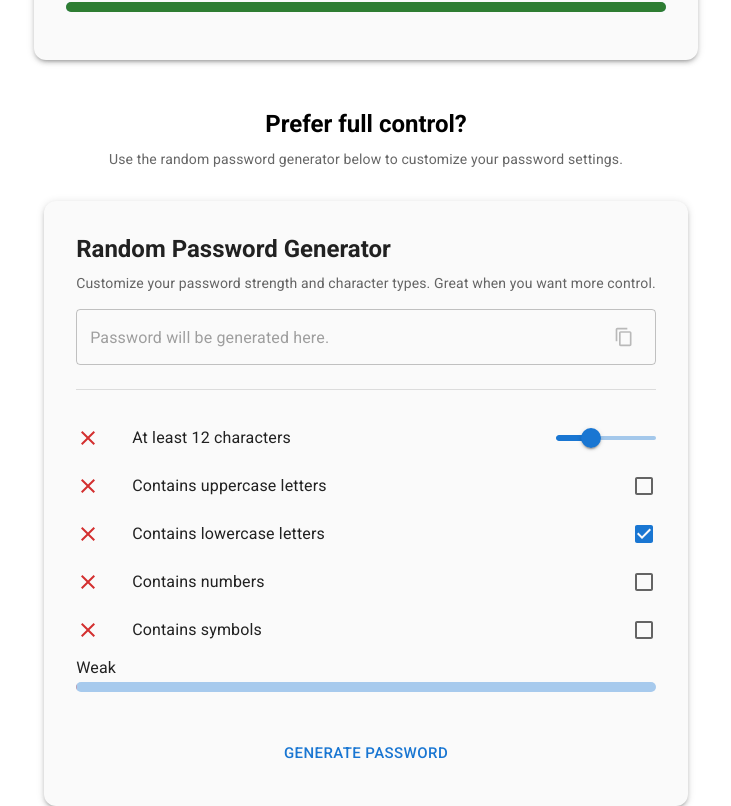
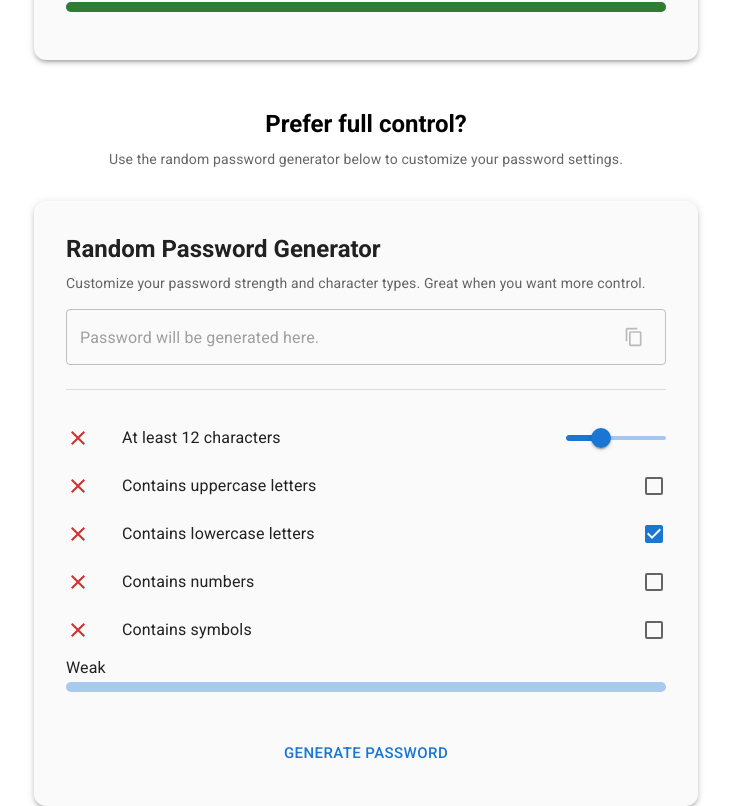
Before and after one commit to bullseye405/password-generator-from-sentence, a React (Create React App) app: page / in a window 1280 px wide. Shown: the part 908-1714 px from the top of the page, without its empty margins (274-1005 px from the left). Built offline with nearby package versions, Linux system fonts and the light colour scheme.

Commit message:
fix card width

```diff
--- a/src/PasswordGeneratorFromSentence.tsx
+++ b/src/PasswordGeneratorFromSentence.tsx
@@ -40,7 +40,7 @@ const PasswordGeneratorFromSentence = () => {
   }, [input]);
 
   return (
-    <Box>
+    <Box width={isMobile ? 'auto' : '100%'}>
       <Paper
         elevation={3}
         sx={{
--- a/src/RandomPasswordGenerator.tsx
+++ b/src/RandomPasswordGenerator.tsx
@@ -31,7 +31,7 @@ const RandomPasswordGenerator = () => {
   };
 
   return (
-    <Box>
+    <Box width={isMobile ? 'auto' : '100%'}>
       <Paper
         elevation={3}
         sx={{
```
